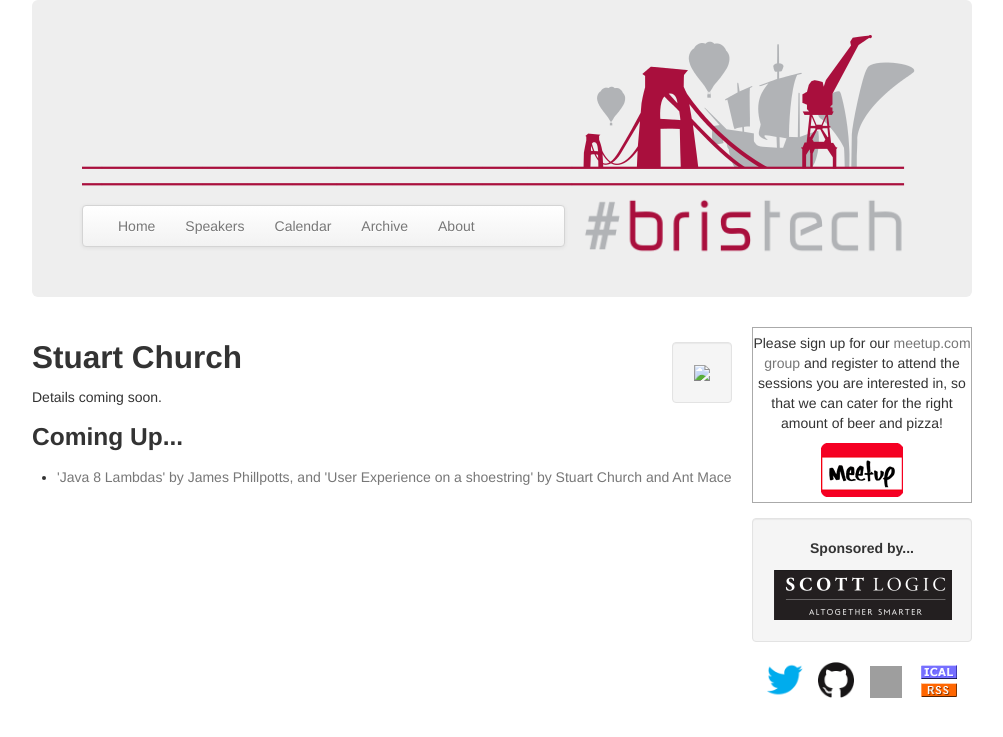
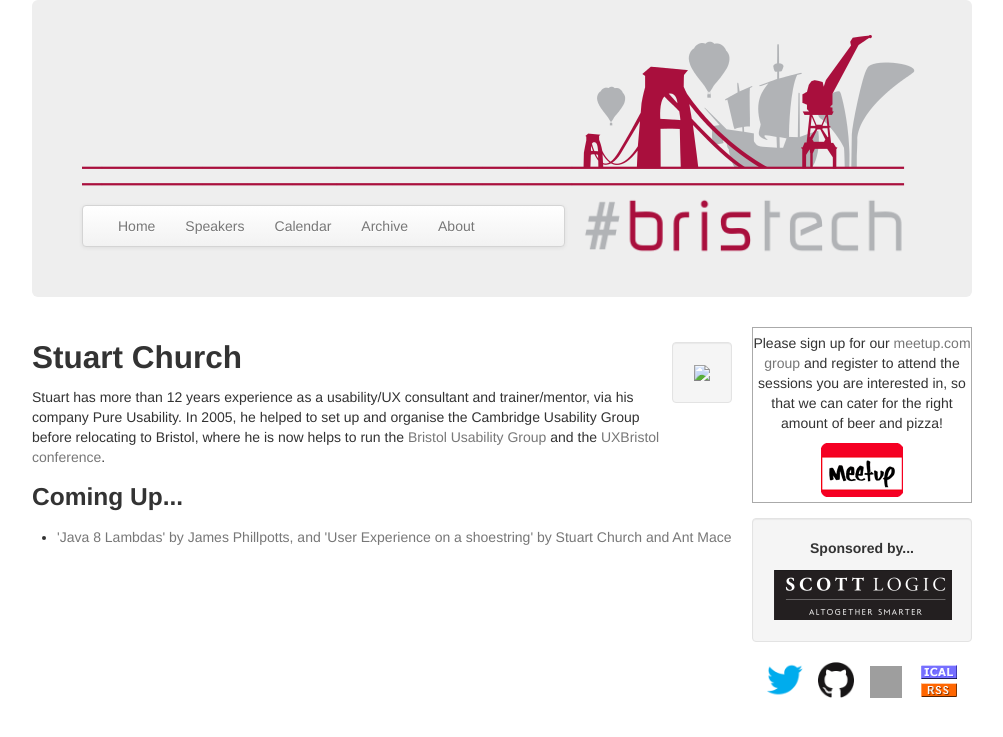
Before and after one commit to bris-tech/bris-tech.github.io, a Jekyll site: the page built from speakers/_posts/2000-01-01-stuart-church.md, in a window 1280 px wide. Shown: the top 737 px of the page, without its empty margins (138-1141 px from the left). Built offline with Jekyll 4.4.1, drawn with Linux system fonts in a browser that asks for light colours; grey boxes are pictures that could not be loaded.

Commit message:
Details of stuart's talk

```diff
--- a/speakers/_posts/2000-01-01-stuart-church.md
+++ b/speakers/_posts/2000-01-01-stuart-church.md
@@ -6,4 +6,4 @@ categories: speakers
 permalink: /speakers/stuart-church.html
 ---
 
-Details coming soon.
+Stuart has more than 12 years experience as a usability/UX consultant and trainer/mentor, via his company Pure Usability. In 2005, he helped to set up and organise the Cambridge Usability Group before relocating to Bristol, where he is now helps to run the [Bristol Usability Group](http://bristolusability.ning.com) and the [UXBristol conference](http://2014.uxbristol.org.uk/).
```
Also changed, not shown: _posts/2014-03-06-march-2014.md (+1 -1 lines).
